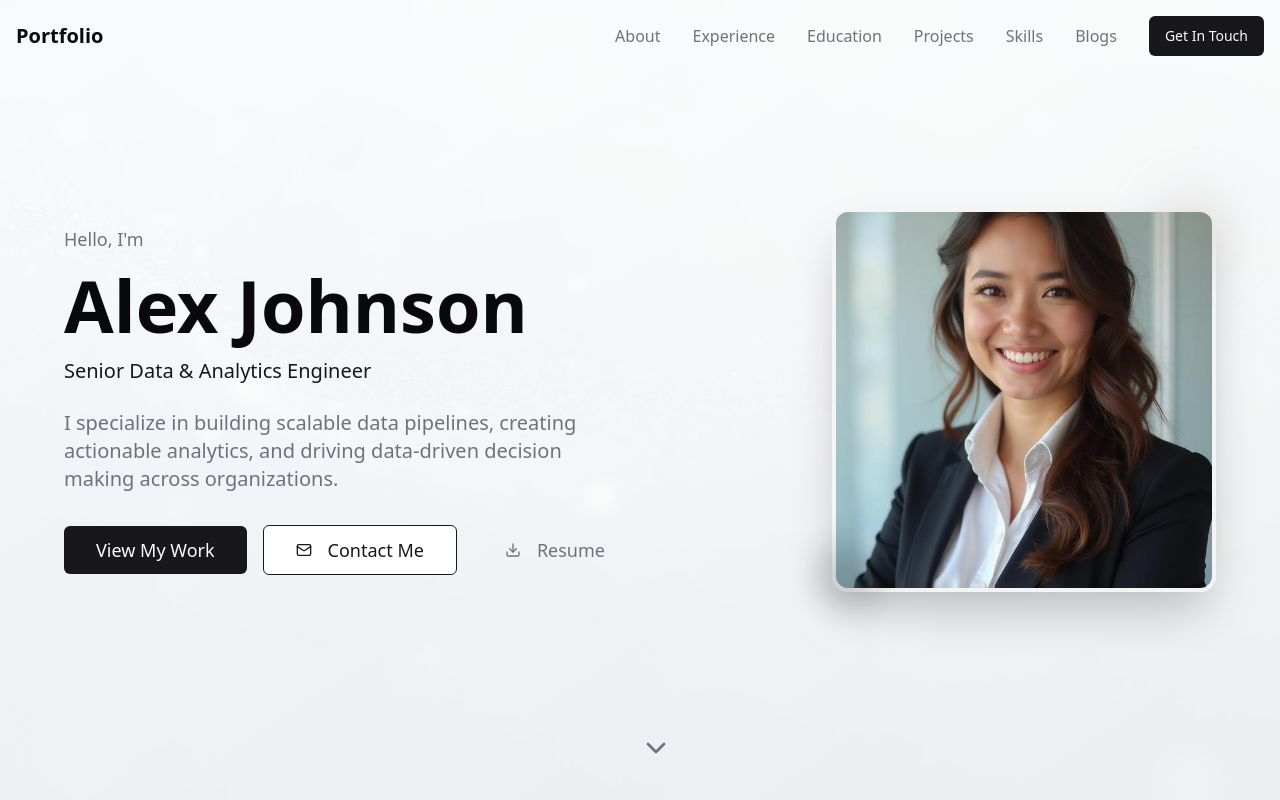
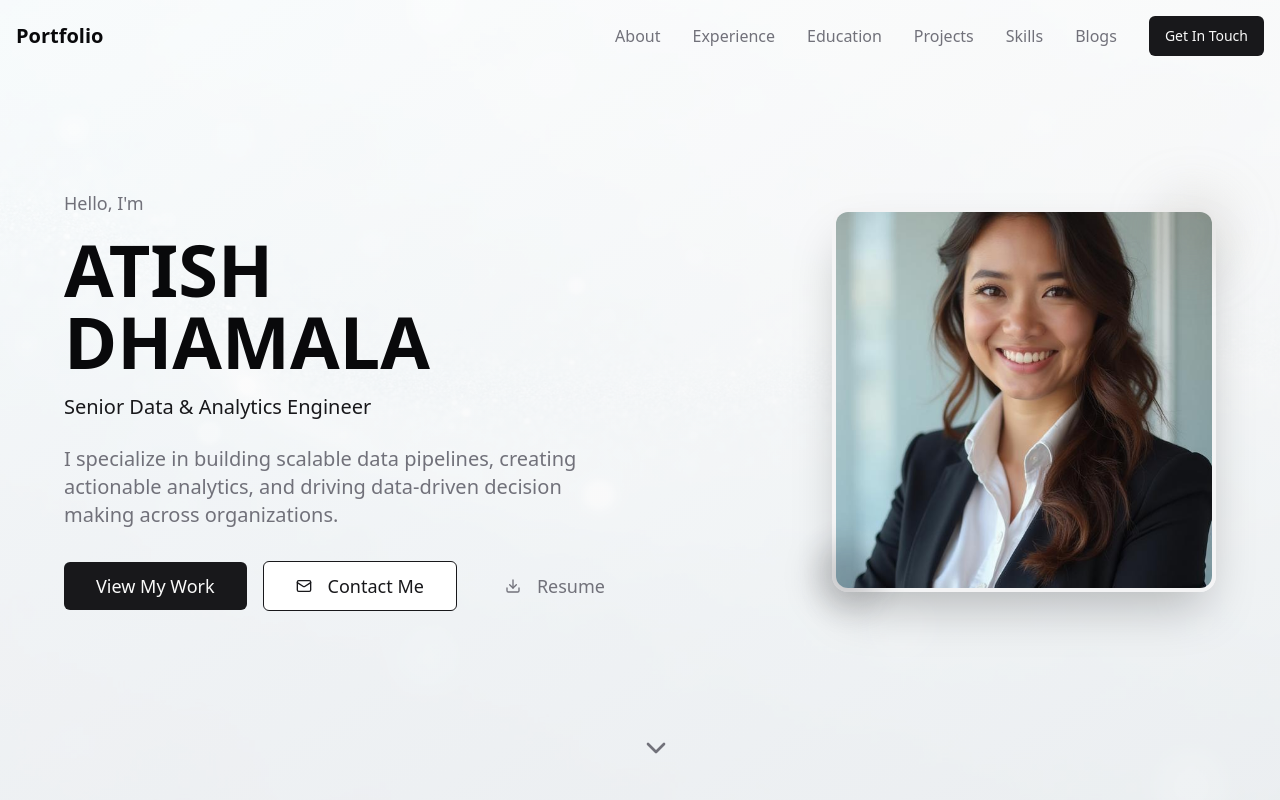
Before and after one commit to Adh101/portfolio-atish-dhamala, a React (Vite) app: page / in a window 1280 px wide. Shown: the top 800 px of the page. Built offline with nearby package versions, Linux system fonts and the light colour scheme.

Commit message:
NAME UPDATED

```diff
--- a/src/components/Hero.tsx
+++ b/src/components/Hero.tsx
@@ -26,7 +26,7 @@ const Hero = () => {
               <div className="mb-6">
                 <p className="text-lg text-muted-foreground mb-4 animate-fade-in">Hello, I'm</p>
                 <h1 className="text-5xl md:text-7xl font-bold text-foreground mb-4 leading-tight">
-                  Alex Johnson
+                  ATISH DHAMALA
                 </h1>
                 <p className="text-xl text-primary font-medium">
                   Senior Data & Analytics Engineer
```
